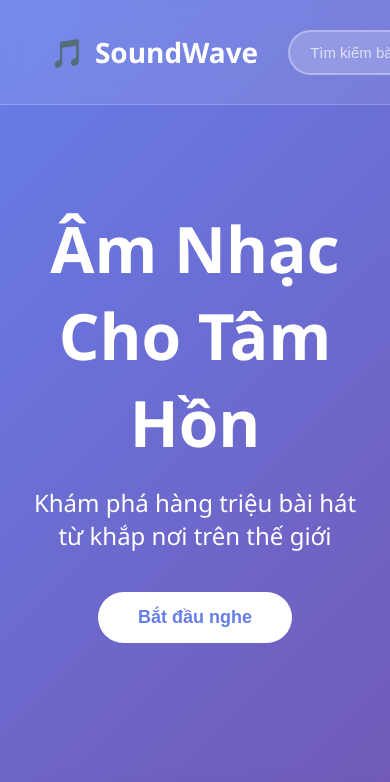
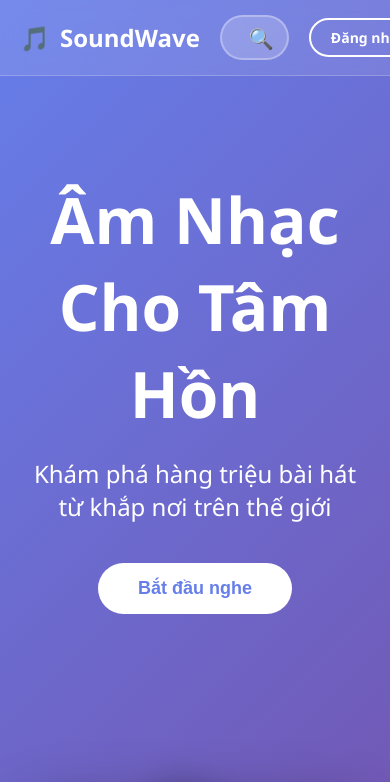
Before and after one commit to nhatled18/MusicProjectFrontEnd, a React (Vite) app in the folder my-vite-app/: page / in a window 390 px wide. Shown: the top 782 px of the page. Built offline with nearby package versions, Linux system fonts and the light colour scheme.

Commit message:
update header.jsx and css ver 4

```diff
--- a/my-vite-app/src/Components/Header.jsx
+++ b/my-vite-app/src/Components/Header.jsx
@@ -1,14 +1,17 @@
 import { useState, useRef, useEffect } from 'react';
-import { Link } from 'react-router-dom';
+import { Link, useNavigate } from 'react-router-dom';
 import '../assets/Header.css';
 import { searchTracks } from '../services/itunesApi';
 import { searchArtists } from '../services/lastfmapi';
 
 export default function Header({ isLoggedIn, onLogin, onLogout }) {
+  const navigate = useNavigate();
   const [searchQuery, setSearchQuery] = useState('');
   const [searchResults, setSearchResults] = useState({ tracks: [], artists: [] });
   const [showResults, setShowResults] = useState(false);
   const [searching, setSearching] = useState(false);
+  const [playingTrack, setPlayingTrack] = useState(null);
+  const [audioRef, setAudioRef] = useState(null);
   const searchRef = useRef(null);
 
   // Close dropdown when click outside
@@ -22,6 +25,16 @@ export default function Header({ isLoggedIn, onLogin, onLogout }) {
     document.addEventListener('mousedown', handleClickOutside);
     return () => document.removeEventListener('mousedown', handleClickOutside);
   }, []);
+
+  // Cleanup audio on unmount
+  useEffect(() => {
+    return () => {
+      if (audioRef) {
+        audioRef.pause();
+        audioRef.currentTime = 0;
+      }
+    };
+  }, [audioRef]);
 
   const handleSearch = async () => {
     if (!searchQuery.trim()) {
@@ -80,6 +93,34 @@ export default function Header({ isLoggedIn, onLogin, onLogout }) {
     setSearchResults({ tracks: [], artists: [] });
   };
 
+  const handleArtistClick = (artist) => {
+    clearSearch();
+    // Navigate to artist page with query parameter
+    navigate(`/artist?q=${encodeURIComponent(artist.name)}`);
+  };
+
+  const handleTrackClick = (track) => {
+    clearSearch();
+
+    // Stop current playing track if any
+    if (audioRef) {
+      audioRef.pause();
+      audioRef.currentTime = 0;
+    }
+
+    // Play preview if available
+    if (track.previewUrl) {
+      const audio = new Audio(track.previewUrl);
+      audio.play();
+      audio.onended = () => {
+        setPlayingTrack(null);
+        setAudioRef(null);
+      };
+      setAudioRef(audio);
+      setPlayingTrack(track);
+    }
+  };
+
   return (
     <header className="header">
       <nav className="nav">
@@ -125,7 +166,7 @@ export default function Header({ isLoggedIn, onLogin, onLogout }) {
                             <div
                               key={artist.mbid || index}
                               className="search-result-item"
-                              onClick={clearSearch}
+                              onClick={() => handleArtistClick(artist)}
                             >
                               <img
                                 src={hasValidImage ? artist.image[1]['#text'] : getAvatarUrl(artist.name)}
@@ -138,6 +179,7 @@ export default function Header({ isLoggedIn, onLogin, onLogout }) {
                                   {artist.listeners ? `${formatNumber(artist.listeners)} người nghe` : 'Nghệ sĩ'}
                                 </p>
                               </div>
+                              <span className="result-arrow">→</span>
                             </div>
                           );
                         })}
@@ -152,7 +194,7 @@ export default function Header({ isLoggedIn, onLogin, onLogout }) {
                           <div
                             key={track.trackId}
                             className="search-result-item"
-                            onClick={clearSearch}
+                            onClick={() => handleTrackClick(track)}
                           >
                             <img
                               src={track.artworkUrl60}
@@ -163,6 +205,11 @@ export default function Header({ isLoggedIn, onLogin, onLogout }) {
                               <p className="result-title">{track.trackName}</p>
                               <p className="result-subtitle">{track.artistName}</p>
                             </div>
+                            {track.previewUrl && (
+                              <span className="result-play">
+                                {playingTrack?.trackId === track.trackId ? '⏸' : '▶'}
+                              </span>
+                            )}
                           </div>
                         ))}
                       </div>
--- a/my-vite-app/src/assets/Header.css
+++ b/my-vite-app/src/assets/Header.css
@@ -13,6 +13,8 @@
   justify-content: space-between;
   align-items: center;
   gap: 30px;
+  max-width: 1400px;
+  margin: 0 auto;
 }
 
 .logo {
@@ -23,6 +25,7 @@
   align-items: center;
   gap: 10px;
   text-decoration: none;
+  flex-shrink: 0;
 }
 
 .logo-icon {
@@ -32,14 +35,15 @@
 .nav-center {
   display: flex;
   align-items: center;
-  gap: 30px;
+  gap: 40px;
   flex: 1;
-  justify-content: center;
+  max-width: 900px;
 }
 
 .search-container {
   position: relative;
-  width: 400px;
+  width: 100%;
+  max-width: 450px;
 }
 
 .search-bar {
@@ -71,14 +75,20 @@
   transform: translateY(-50%);
   font-size: 20px;
   cursor: pointer;
+  transition: transform 0.2s;
+}
+
+.search-icon:hover {
+  transform: translateY(-50%) scale(1.1);
 }
 
 .nav-links {
   display: flex;
-  gap: 30px;
+  gap: 25px;
   list-style: none;
   margin: 0;
   padding: 0;
+  flex-shrink: 0;
 }
 
 .nav-links a {
@@ -87,6 +97,7 @@
   font-size: 16px;
   transition: all 0.3s;
   position: relative;
+  white-space: nowrap;
 }
 
 .nav-links a::after {
@@ -112,6 +123,7 @@
   display: flex;
   gap: 15px;
   align-items: center;
+  flex-shrink: 0;
 }
 
 .auth-btn {
@@ -125,7 +137,8 @@
   cursor: pointer;
   transition: all 0.3s;
   text-decoration: none;
-  display: inline-block
+  display: inline-block;
+  white-space: nowrap;
 }
 
 .auth-btn:hover {
@@ -148,6 +161,7 @@
   display: none;
   align-items: center;
   gap: 15px;
+  flex-shrink: 0;
 }
 
 .user-menu.active {
@@ -180,18 +194,15 @@
   font-size: 14px;
   cursor: pointer;
   transition: all 0.3s;
+  white-space: nowrap;
 }
 
 .logout-btn:hover {
   background: rgba(255, 255, 255, 0.3);
   border-color: white;
 }
+
 /* Search Dropdown */
-.search-container {
-  position: relative;
-  width: 400px;
-}
-
 .search-dropdown {
   position: absolute;
   top: calc(100% + 10px);
@@ -231,9 +242,15 @@
   margin-bottom: 10px;
 }
 
+@keyframes spin {
+  from { transform: rotate(0deg); }
+  to { transform: rotate(360deg); }
+}
+
 .search-loading p {
   font-size: 14px;
   margin-top: 10px;
+  margin-bottom: 0;
 }
 
 .search-section {
@@ -248,8 +265,11 @@
 .search-section h4 {
   font-size: 13px;
   color: #999;
-  margin-bottom: 10px;
+  margin: 0 0 10px 0;
   padding-left: 5px;
+  font-weight: 600;
+  text-transform: uppercase;
+  letter-spacing: 0.5px;
 }
 
 .search-result-item {
@@ -264,6 +284,7 @@
 
 .search-result-item:hover {
   background: rgba(102, 126, 234, 0.1);
+  transform: translateX(5px);
 }
 
 .result-img {
@@ -272,6 +293,7 @@
   border-radius: 8px;
   object-fit: cover;
   flex-shrink: 0;
+  box-shadow: 0 2px 8px rgba(0, 0, 0, 0.1);
 }
 
 .result-info {
@@ -283,7 +305,7 @@
   font-size: 14px;
   font-weight: 600;
   color: #333;
-  margin-bottom: 3px;
+  margin: 0 0 3px 0;
   white-space: nowrap;
   overflow: hidden;
   text-overflow: ellipsis;
@@ -292,9 +314,41 @@
 .result-subtitle {
   font-size: 12px;
   color: #999;
+  margin: 0;
   white-space: nowrap;
   overflow: hidden;
   text-overflow: ellipsis;
+}
+
+.result-arrow,
+.result-play {
+  color: #667eea;
+  font-size: 16px;
+  opacity: 0;
+  transition: all 0.3s;
+  flex-shrink: 0;
+}
+
+.search-result-item:hover .result-arrow,
+.search-result-item:hover .result-play {
+  opacity: 1;
+}
+
+.result-play {
+  font-size: 14px;
+  background: rgba(102, 126, 234, 0.1);
+  width: 32px;
+  height: 32px;
+  border-radius: 50%;
+  display: flex;
+  align-items: center;
+  justify-content: center;
+}
+
+.search-result-item:hover .result-play {
+  background: #667eea;
+  color: white;
+  transform: scale(1.1);
 }
 
 .search-no-results {
@@ -305,7 +359,7 @@
 
 .search-no-results p {
   font-size: 16px;
-  margin-bottom: 5px;
+  margin: 0 0 5px 0;
 }
 
 .search-no-results span {
@@ -329,3 +383,59 @@
 .search-dropdown::-webkit-scrollbar-thumb:hover {
   background: rgba(102, 126, 234, 0.5);
 }
+
+/* Responsive Design */
+@media (max-width: 1200px) {
+  .nav {
+    gap: 20px;
+  }
+
+  .nav-center {
+    gap: 25px;
+  }
+
+  .search-container {
+    max-width: 350px;
+  }
+
+  .nav-links {
+    gap: 20px;
+  }
+
+  .nav-links a {
+    font-size: 15px;
+  }
+}
+
+@media (max-width: 992px) {
+  .header {
+    padding: 15px 30px;
+  }
+
+  .nav-links {
+    display: none;
+  }
+
+  .search-container {
+    max-width: 300px;
+  }
+}
+
+@media (max-width: 768px) {
+  .header {
+    padding: 15px 20px;
+  }
+
+  .logo {
+    font-size: 24px;
+  }
+
+  .search-container {
+    max-width: 250px;
+  }
+
+  .auth-btn {
+    padding: 8px 20px;
+    font-size: 14px;
+  }
+}
```
